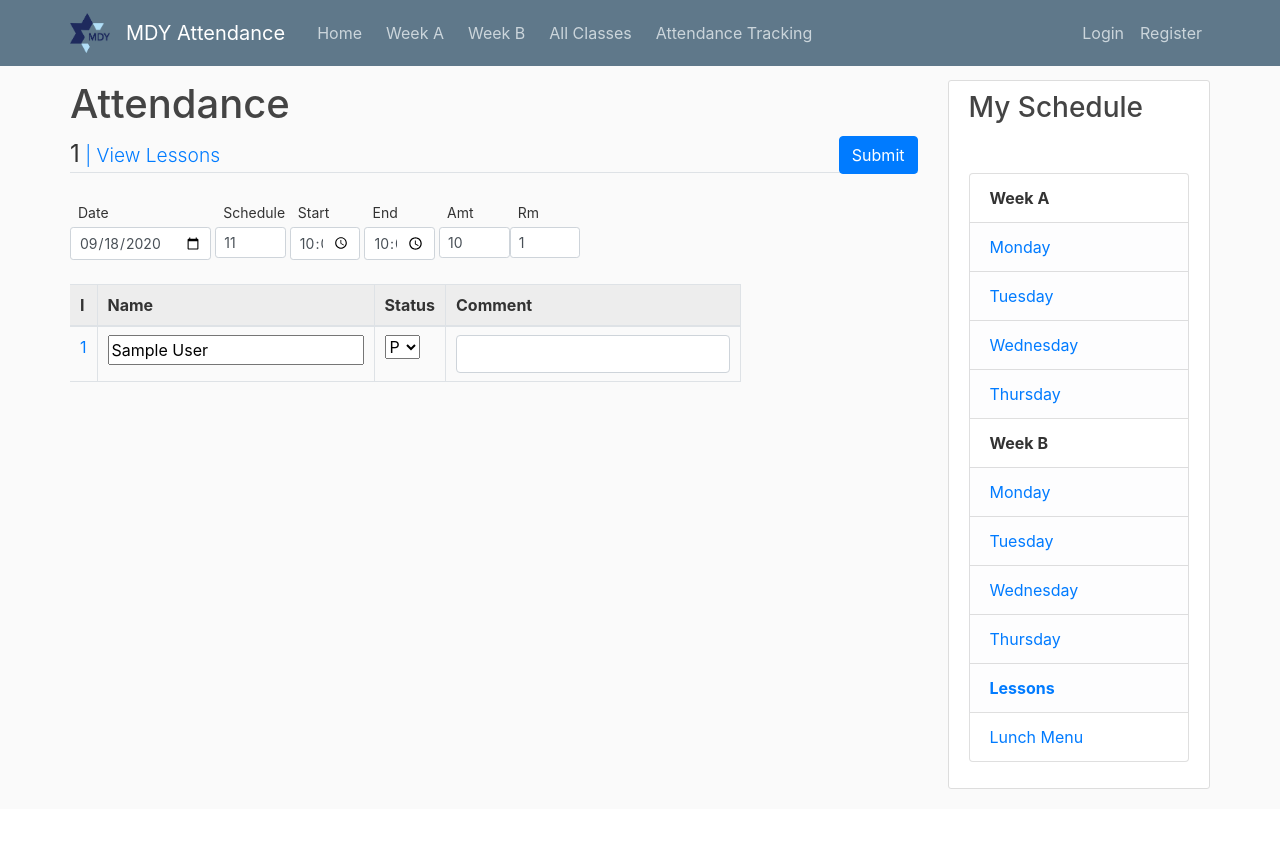
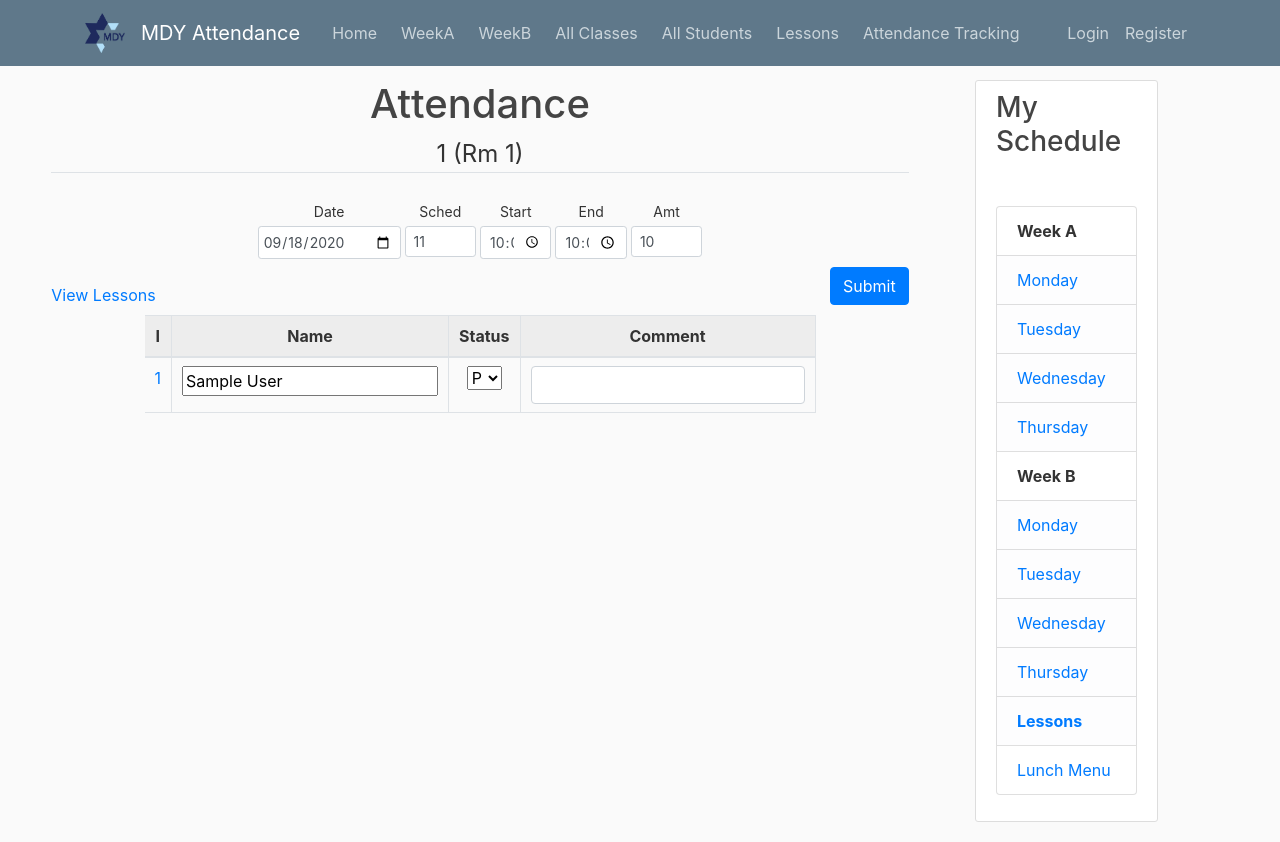
Before and after one commit to rachelf21/school_scheduling_app, a Flask app: page /attendance/1/1/1/1 in a window 1280 px wide. Before the commit the page ends 789 px from the top, so only its background shows below. Run offline with Flask 2, Linux system fonts and the light colour scheme; tables that the repository leaves empty hold one stand-in row (values such as "Sample post"); parts of the project's set-up code (start-up, migrations or seed data) failed here and were passed over; some libraries are stand-ins or nearby versions.

Commit message:
added scheduleid to 'all classes', added 'all students' view, fixed other style and col issues

```diff
--- a/app/forms.py
+++ b/app/forms.py
@@ -18,7 +18,7 @@ class ClassAttendanceForm(FlaskForm):
     title = StringField('title')
     date = DateField('Date', format="%m-%d-%Y",validators=[DataRequired()])
     dow = StringField('Day')
-    scheduleid = StringField('Schedule')
+    scheduleid = StringField('Sched')
     classid = StringField('Class')
     courseid = HiddenField('Course')
     start_time = TimeField('Start', format="%#I:%M")
--- a/app/routes.py
+++ b/app/routes.py
@@ -293,8 +293,13 @@ def classes_anon():
 
 @app.route('/get_students/<access>/<classname>')
 def get_students(access, classname):
-    students = Student.query.filter_by(classid=classname).order_by(Student.name).all()
-    title = classname
+    if classname == "all":
+        title = "All"
+        students = Student.query.order_by(Student.name, Student.classid).all()
+
+    else:
+        students = Student.query.filter_by(classid=classname).order_by(Student.name).all()
+        title = classname
     if access == 'a':
         return render_template('students.html', students=students, title=title)
 
--- a/app/static/css/main.css
+++ b/app/static/css/main.css
@@ -97,7 +97,7 @@ a.article-title:hover {
   font-size: 2.5rem;
 }
 
-@media (min-width: 400px) {
+/* @media (min-width: 400px) {
   .container {
     width: 400px;
     padding: 0px;
@@ -121,4 +121,4 @@ a.article-title:hover {
   .container {
     width: 1370px;
   }
-}
+} */
--- a/app/templates/attendance.html
+++ b/app/templates/attendance.html
@@ -17,33 +17,29 @@
   var date = year + "-" + month + "-" + day;
 </script>
 
-
-
+<div id="outerdiv" style="display: flex; justify-content: center; text-align:center">
+<div id = "innerdiv" style="margin-left:auto; margin-right:auto">
 <div id="top_of_form" >
 <form action="/update_attendance" method="post" name="att_form">
   {{ att_form.hidden_tag() }}
   <h1>Attendance</h1>
   <legend class="border-bottom mb-4">
     <script>
-      document.write(courseid);
-      var x = "/lessons/"+courseid;
-      document.write('<a class="font-weight-light small" href="' + x + '"> | View Lessons</a> ');
-
+      document.write(courseid +" (Rm " + room + ")");
     </script>
-    <div style="float: right">{{ att_form.save(class="btn btn-primary btn-md mb-4 mt-0 form-control-lg") }}</div>
   </legend>
 
   <!-- <div class="row" style="flex-wrap:nowrap; border:0px solid red; width:100%"> -->
 
-  <div class="row no-gutters" style="border:0px solid red; width:100%">
-    <div class="col col-lg-3 col-xl-2 mr-1">
-      {{ att_form.date.label(class="form-control-label form-control-sm mb-0") }} {{ att_form.date(class="form-control form-control-sm") }}
+  <div class="row no-gutters " style="justify-content: center; border:0px solid red; width:100%">
+    <div class="col col-lg-2 mr-1">
+      {{ att_form.date.label(class="form-control-label form-control-sm mb-0 ") }} {{ att_form.date(class="form-control form-control-sm pl-1") }}
       <script>
         document.getElementById("date").value = date;
       </script>
     </div>
 
-    <div class="col col-lg-2 col-xl-1 mr-1">
+    <div class="col col-lg-1 mr-1">
       {{ att_form.scheduleid.label(class="form-control-label form-control-sm mb-0") }} {{ att_form.scheduleid(class="form-control form-control-sm") }}
       <script>
         document.getElementById("scheduleid").value = scheduleid;
@@ -58,46 +54,46 @@
       </script>
     </div>
 
-    <div class="col col-lg-2 col-xl-1 mr-1">
+    <div class="col col-lg-1 mr-1">
       {{ att_form.start_time.label(class="form-control-label form-control-sm mb-0") }} {{ att_form.start_time(class="form-control form-control-sm") }}
       <script>
         document.getElementById("courseid").value = courseid;
       </script>
     </div>
 
-    <div class="col col-lg-2 col-xl-1 mr-1">
+    <div class="col col-lg-1 mr-1">
       {{ att_form.end_time.label(class="form-control-label form-control-sm mb-0") }} {{ att_form.end_time(class="form-control form-control-sm") }}
       <script>
         document.getElementById("courseid").value = courseid;
       </script>
     </div>
 
-    <div class="nopadding col col-lg-2 col-xl-1 mr-1">
+    <div class="nopadding col col-lg-1 mr-1">
       {{ att_form.amount.label(class="form-control-label form-control-sm mb-0") }} {{ att_form.amount(class="form-control form-control-sm ") }}
       <script>
         document.getElementById("amount").value = amount;
       </script>
     </div>
 
-    <div class="nopadding col col-lg-2 col-xl-1">
-      {{ att_form.room.label(class="form-control-label form-control-sm mb-0") }} {{ att_form.room(class="form-control form-control-sm ") }}
-      <script>
-        document.getElementById("room").value = room;
-      </script>
-    </div>
+  </div>
+  <script>
+    var x = "/lessons/"+courseid;
+    document.write('<div style="float:left"> <a class="font-weight-normal" href="' + x + '"> <br> View Lessons</a> </div>');
 
-  </div>
-
-
-</div>
+  </script>
+  <div style="float: right">{{ att_form.save(class="btn btn-primary btn-md mt-2 mb-1 form-control-lg") }}</div>
 
 
 
-<div id="attendance_table" class="mt-4">
+
+
+<div class="table-responsive">
+
+<div id="attendance_table" class="mt-0">
     <table
       id="myTable"
-      class="table mx-auto w-auto table-striped table-hover table-bordered table-responsive"
-      style="border: 0px red solid"
+      class="table mx-auto w-auto table-striped table-hover table-bordered "
+      style="border: 0px red solid; width:auto; margin: 0px auto"
     >
       <tr>
         <th style="display: none">Email</th>
@@ -152,7 +148,10 @@
         };
       </script>
     </table>
+    </div></div>
   </div>
 </form>
 <p class='mt-4 mb-4'>&nbsp;</p>
+</div>
+</div>
 {%endblock%}
--- a/app/templates/base-denied.html
+++ b/app/templates/base-denied.html
@@ -70,6 +70,7 @@
               <a class="nav-item nav-link mr-2" href="/denied">Week A</a>
               <a class="nav-item nav-link mr-2" href="/denied">Week B</a>
               <a class="nav-item nav-link mr-2" href="{{ url_for('classes_anon') }}"> All Classes</a>
+              <a class="nav-item nav-link mr-2" href="get_students/d/all"> All Students</a>
               <a class="nav-item nav-link mr-2" href="/denied"> Attendance Tracking</a>
             </div>
             <!-- Navbar Right Side -->
--- a/app/templates/base.html
+++ b/app/templates/base.html
@@ -43,9 +43,11 @@
           <div class="collapse navbar-collapse" id="navbarToggle">
             <div class="navbar-nav mr-auto">
               <a class="nav-item nav-link mr-2" href="{{ url_for('index') }}">Home</a>
-              <a class="nav-item nav-link mr-2" href="/weekly_schedule/A">Week A</a>
-              <a class="nav-item nav-link mr-2" href="/weekly_schedule/B">Week B</a>
+              <a class="nav-item nav-link mr-2" href="/weekly_schedule/A">WeekA</a>
+              <a class="nav-item nav-link mr-2" href="/weekly_schedule/B">WeekB</a>
               <a class="nav-item nav-link mr-2" href="{{ url_for('classes') }}"> All Classes</a>
+              <a class="nav-item nav-link mr-2" href="get_students/a/all"> All Students</a>
+              <a class="nav-item nav-link mr-2" a href="/lessons/all">Lessons</a>
               <a class="nav-item nav-link mr-2" href="/records"> Attendance Tracking</a>
             </div>
             <!-- Navbar Right Side -->
@@ -57,11 +59,11 @@
         </div>
       </nav>
     </header>
-    <main role="main"  class="container">
+    <main role="main"  class="container-fluid">
       <!--style="margin: 0 auto; width: 75% !important"-->
 
       <div class="row" style="border: 0px solid blue;">
-        <div class="col-md-9" style="border: 0px solid red;"  >
+        <div class="col-md-9" style="border: 0px red solid; "  >
           {% with messages = get_flashed_messages(with_categories=true) %}
             {% if messages %}
               {% for category, message in messages %}
@@ -73,7 +75,7 @@
           {% endwith %}
           {% block content %}{% endblock %}
         </div>
-        <div class="col-md-3">
+        <div class="col-xs-6 col-sm-6 col-md-3 col-xl-2">
           <div class="content-section">
             <h3>My Schedule</h3>
             <p class='text-muted'>&nbsp;
--- a/app/templates/index.html
+++ b/app/templates/index.html
@@ -5,6 +5,7 @@
 <h3 class="mt-4 text-center font-weight-normal"><a href="/weekly_schedule/A">Week A </a></h3>
 <h3 class="mt-4 text-center font-weight-normal"><a href="/weekly_schedule/B">Week B </a></h3>
 <h3 class="mt-4 text-center font-weight-normal"><a href="{{ url_for('classes') }}"> All Classes</a></h3>
+<h3 class="mt-4 text-center font-weight-normal"><a href="/get_students/a/all">All Students</a></h3>
 <h3 class="mt-4 text-center font-weight-normal"><a href="/records"> Attendance Tracking</a></h3>
 <h3 class="mt-4 text-center font-weight-normal"><a href="/lessons/all">Lessons</a></h3>
 <h3 class="mt-4 text-center font-weight-normal"><a href="{{ url_for('lunch_menu') }}">Lunch Menu</a></h3>
--- a/app/templates/schedule.html
+++ b/app/templates/schedule.html
@@ -96,6 +96,7 @@
   </tbody>
   </table>
 </div>
+<hr class="mt-4 mb-4">
           <script>
             $("#myTable").DataTable({
               //pageLength: 20,
@@ -117,7 +118,4 @@
     $("#myTable").DataTable();
   });
 </script> -->
-
         {% endblock content %}
-
-</div>
```
Also changed, not shown: app/templates/attendance_records.html (+9 -2 lines), app/templates/class.html (+30 -1 lines), app/templates/classes_anon.html (+8 -10 lines), app/templates/records.html (+15 -12 lines), app/templates/students-denied.html (+11 -3 lines), app/templates/students.html (+13 -5 lines), todo.md (+1 -0 lines).
